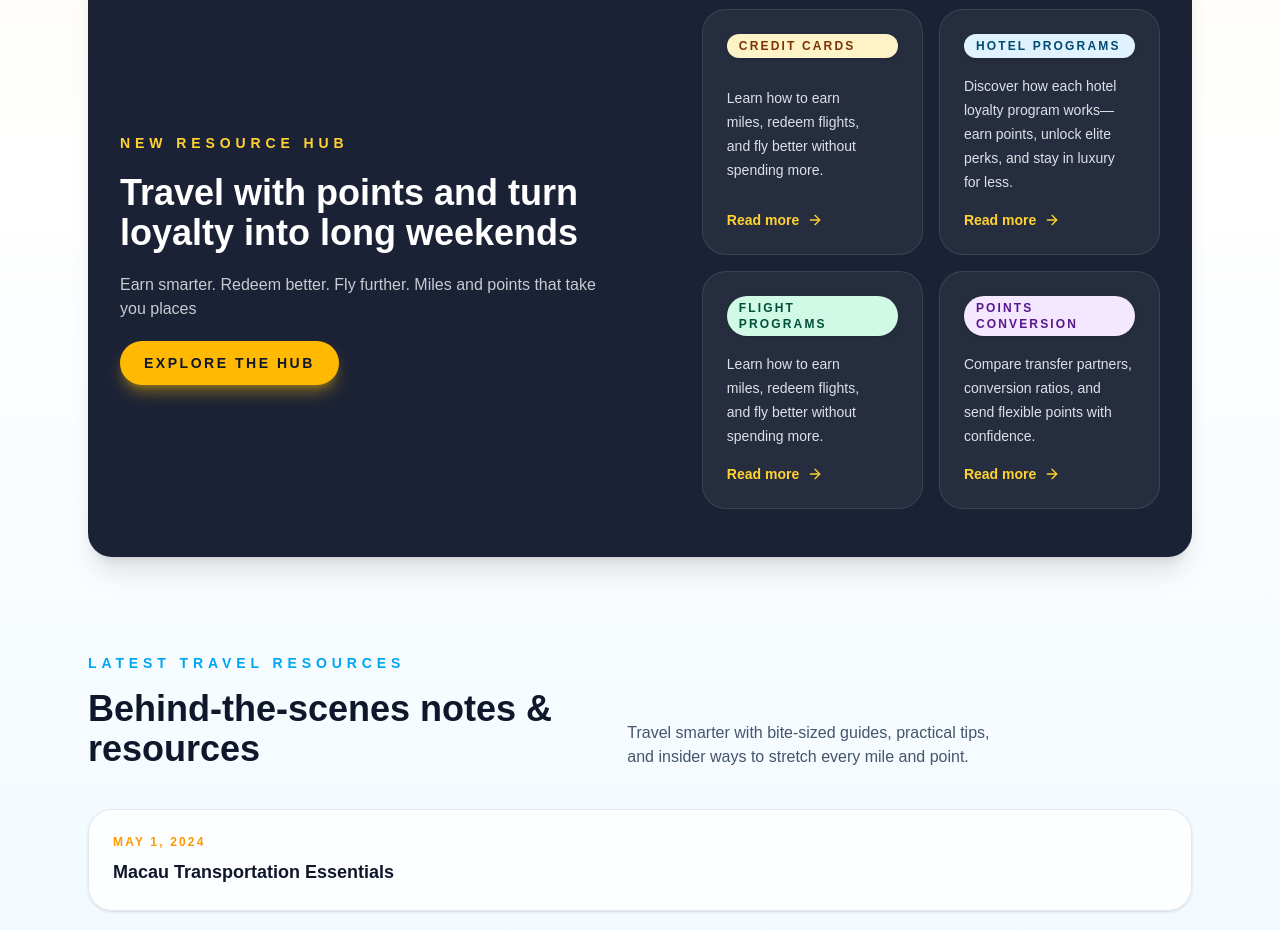
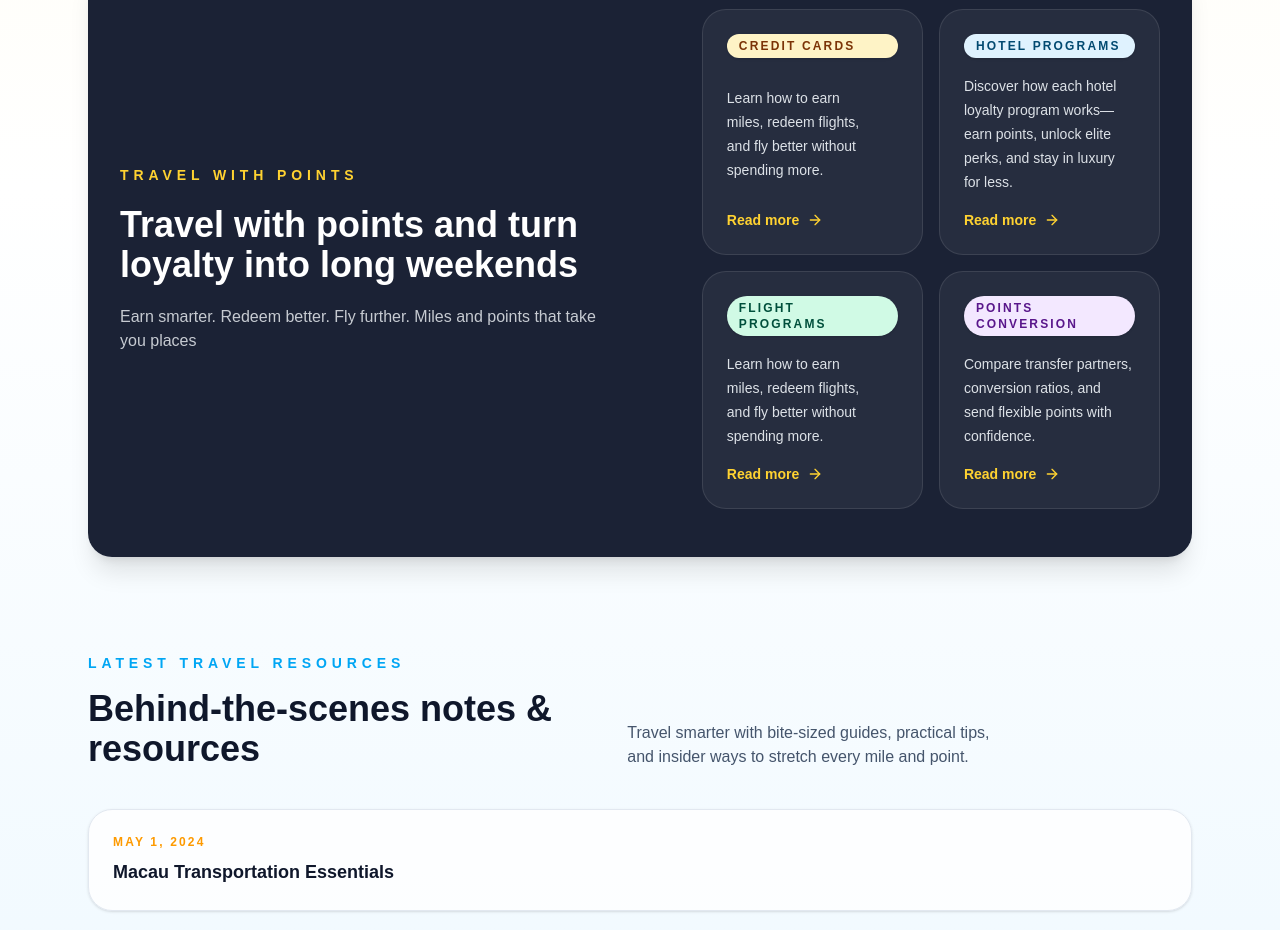
Before and after one commit to bansalmanik/travel-website, a Next.js app: page / in a window 1280 px wide. Shown: the part 780-1710 px from the top of the page. Built offline with nearby package versions, Linux system fonts and the light colour scheme.

Commit message:
resources disable

```diff
--- a/app/page.tsx
+++ b/app/page.tsx
@@ -82,7 +82,7 @@ export default async function Home() {
           <div className="grid gap-8 md:grid-cols-[1.2fr_1fr] md:items-center">
             <div className="space-y-5 text-center md:text-left">
               <p className="text-xs font-semibold uppercase tracking-[0.18em] text-amber-300 sm:text-sm sm:tracking-[0.35em]">
-                New Resource Hub
+                Travel With Points
               </p>
               <h2 id="travel-with-points-heading" className="text-2xl font-semibold sm:text-4xl">
                 Travel with points and turn loyalty into long weekends
@@ -90,12 +90,6 @@ export default async function Home() {
               <p className="text-pretty text-sm leading-6 text-slate-100/80 sm:text-base">
                 Earn smarter. Redeem better. Fly further. Miles and points that take you places
               </p>
-              <Link
-                className="inline-flex w-full items-center justify-center rounded-full bg-amber-400 px-6 py-3 text-sm font-semibold uppercase tracking-[0.18em] text-slate-900 shadow-lg shadow-amber-400/40 transition hover:bg-amber-300 focus-visible:outline focus-visible:outline-2 focus-visible:outline-offset-2 focus-visible:outline-amber-200 sm:w-auto"
-                href="/travel-with-points"
-              >
-                Explore the hub
-              </Link>
             </div>
             <ul className="mt-4 grid gap-4 sm:mt-0 sm:grid-cols-2">
               {travelWithPointsHighlights.map((item) => (
```
